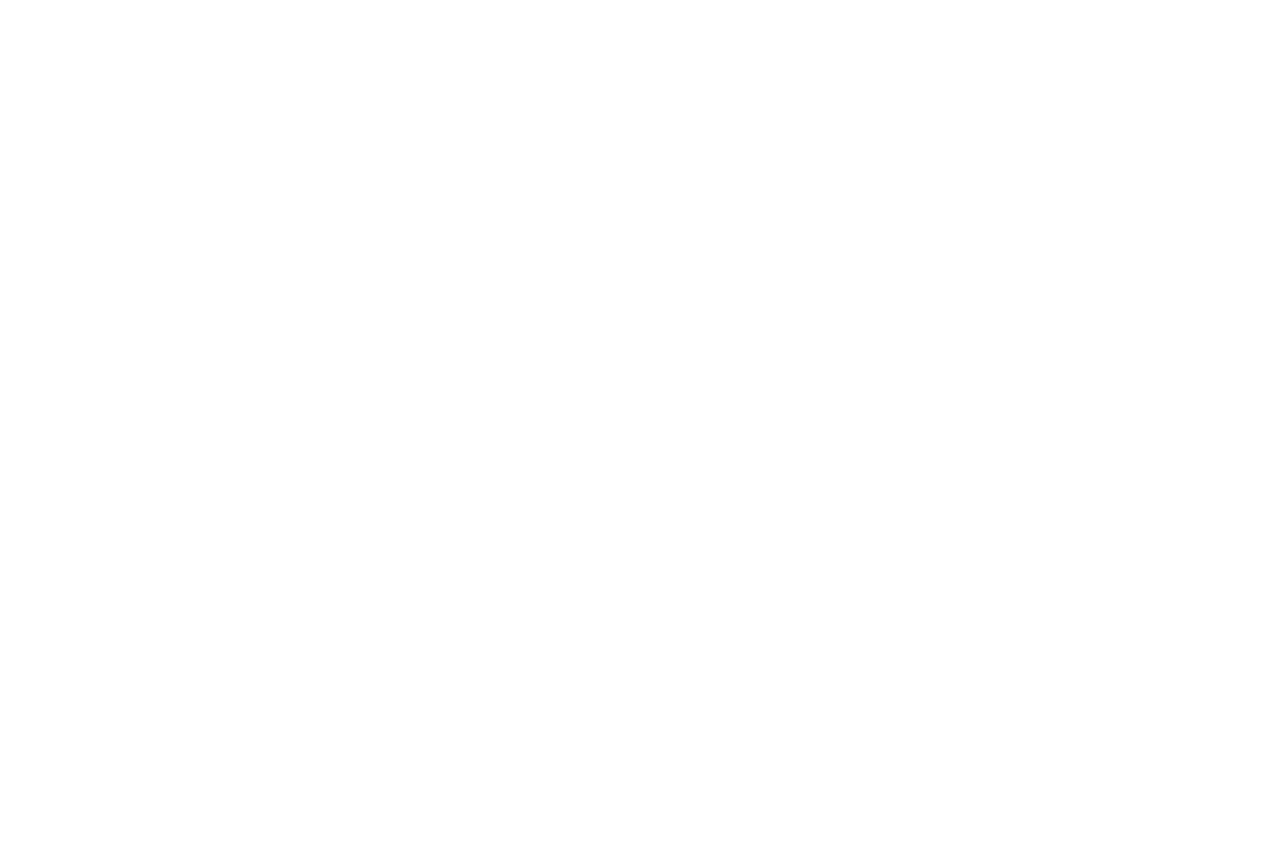
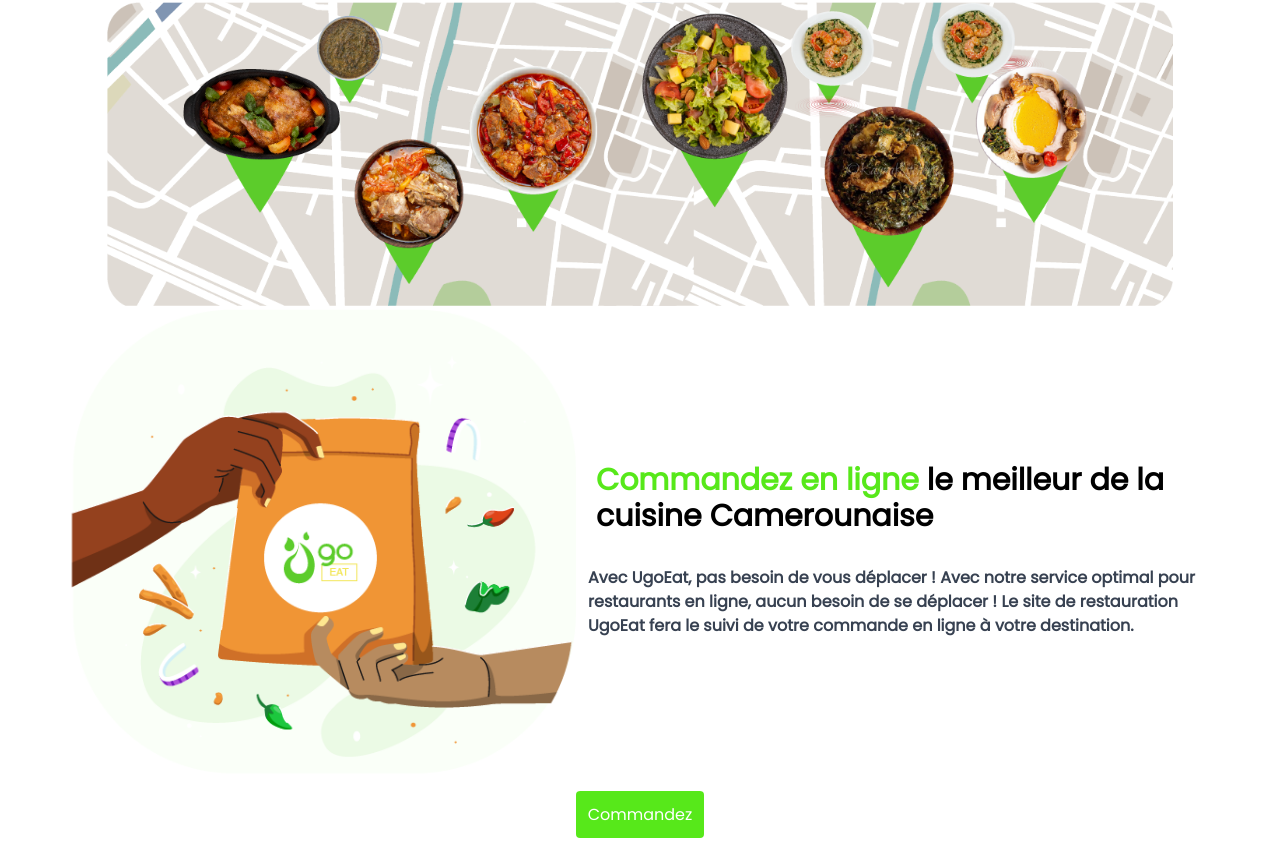
Before and after one commit to UGOEAT-Dev/Ugoeat-WebFront, a React (Vite) app: page / in a window 1280 px wide. Shown: the part 1241-2088 px from the top of the page. Before the commit the page ends 1227 px from the top, so only its background shows below. Built offline with nearby package versions, Linux system fonts and the light colour scheme.

Commit message:
Ajout de la sction Order de la homepage

```diff
--- a/src/pages/home/Home.jsx
+++ b/src/pages/home/Home.jsx
@@ -1,5 +1,6 @@
 import HomeBanner from "./components/HomeBanner.jsx";
 import ExploreMenu from "./components/ExploreMenu.jsx";
+import OrderSection from "./components/OrderSection.jsx";
 
 export default function Home()
 {
@@ -7,6 +8,7 @@
         <>
             <HomeBanner />
             <ExploreMenu />
+            <OrderSection />
         </>
     )
 }
--- /dev/null
+++ b/src/pages/home/components/OrderSection.jsx
@@ -0,0 +1,27 @@
+
+import orderMapImage from "../../../assets/images/home-order-map.png"
+import deliveryImg from "../../../assets/images/delivery.png"
+import {NavLink} from "react-router-dom";
+
+export default function OrderSection()
+{
+    return (
+        <div className="container">
+            <div className="text-center mt-4">
+                <img src={orderMapImage} alt="order-map-image" className="w-100 md:w-10/12 m-auto"/>
+            </div>
+            <div className="md:flex items-center justify-center text-center">
+                <div className="hidden md:block md:w-2/5">
+                    <img src={deliveryImg} alt="delivery" className="w-100"/>
+                </div>
+                <div className="font-bold md:w-1/2 md:text-left">
+                    <h3 className="text-2xl md:text-3xl p-5"><span className="text-green">Commandez en ligne</span> le meilleur de la cuisine Camerounaise</h3>
+                    <p className="text-gray-700 p-3">Avec UgoEat, pas besoin de vous déplacer ! Avec notre service optimal pour restaurants en ligne, aucun besoin de se déplacer ! Le site de restauration UgoEat fera le suivi de votre commande en ligne à votre destination. </p>
+                </div>
+            </div>
+            <div className="text-center my-5">
+                <NavLink to="/order" className="text-white rounded bg-green p-3 hover:bg-green-700 cursor-pointer">Commandez</NavLink>
+            </div>
+        </div>
+    )
+}
```
Also changed, not shown: src/assets/images/delivery.png (added), src/assets/images/home-order-map.png (added).
